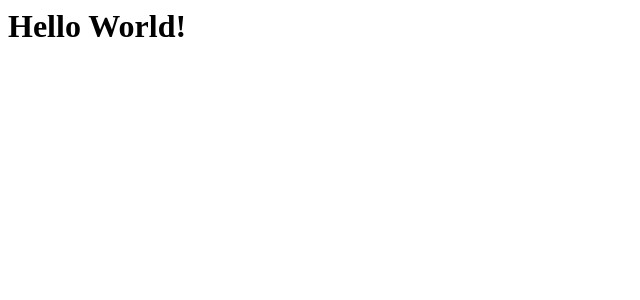
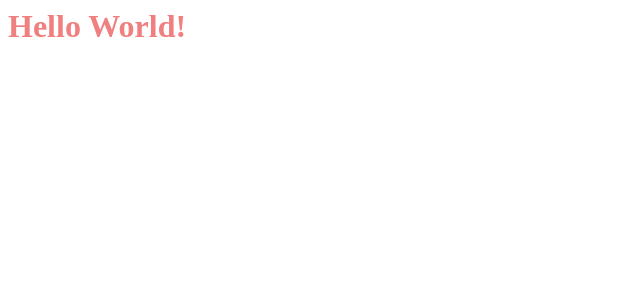
Before and after one commit to ashokmishra333/boilerplate, a React app: page / in a window 1280 px wide. Shown: the top 300 px of the page, without its empty margins (0-640 px from the left). Built offline with nearby package versions, Linux system fonts and the light colour scheme.

Commit message:
Added style-loader and css-loader to parsing css.

```diff
--- a/package.json
+++ b/package.json
@@ -31,7 +31,9 @@
     "@babel/preset-env": "^7.10.4",
     "@babel/preset-react": "^7.10.4",
     "babel-loader": "^8.1.0",
+    "css-loader": "^4.0.0",
     "html-webpack-plugin": "^4.3.0",
+    "style-loader": "^1.2.1",
     "webpack": "^4.44.0",
     "webpack-cli": "^3.3.12",
     "webpack-dev-server": "^3.11.0",
--- a/src/App.js
+++ b/src/App.js
@@ -1,7 +1,7 @@
 import React from "react";
 
 function App() {
-  return <h1>Hello World!</h1>;
+  return <h1 className="container">Hello World!</h1>;
 }
 
 export default App;
--- a/src/index.js
+++ b/src/index.js
@@ -2,5 +2,6 @@ import React from "react";
 import ReactDOM from "react-dom";
 
 import App from "./App";
+import "./styles.css";
 
 ReactDOM.render(<App />, document.getElementById("app"));
--- /dev/null
+++ b/src/styles.css
@@ -0,0 +1,7 @@
+html {
+  padding: 0;
+}
+
+.container {
+  color: lightcoral;
+}
--- a/webpack.config.base.js
+++ b/webpack.config.base.js
@@ -13,6 +13,11 @@ module.exports = {
         test: /\.js$/,
         loader: "babel-loader",
         exclude: /node_modules/
+      },
+      {
+        test: /\.css$/,
+        use: ["style-loader", "css-loader"],
+        exclude: /node_modules/
       }
     ]
   },
```
